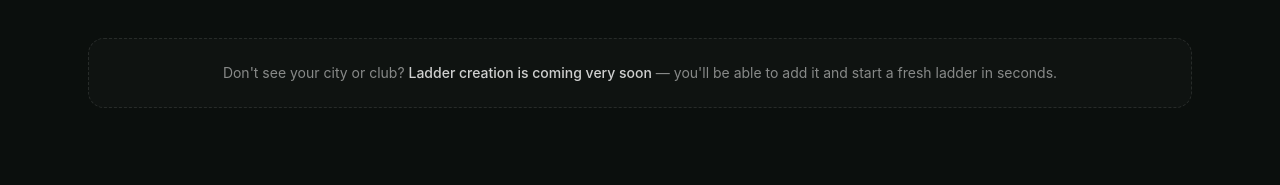
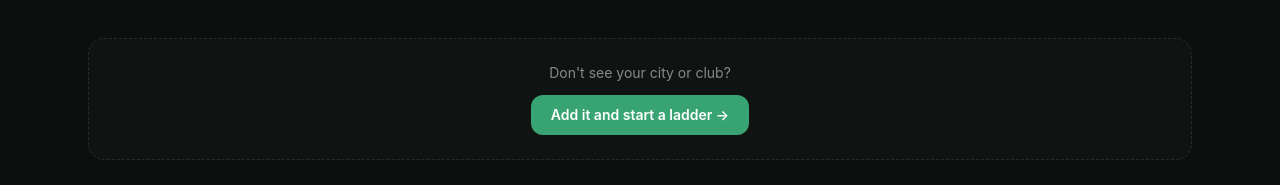
Before and after one commit to anuroopbs/squash-ladder-platform-september-2026, a Next.js app: page / in a window 1280 px wide. Shown: the part 765-950 px from the top of the page. Built offline with nearby package versions, Linux system fonts and the light colour scheme; no server answers; the database is empty.

Commit message:
Update city/club prompt with a link to create
Replaced text about ladder creation with a link to add a city or club.

```diff
--- a/components/explorer/GlobalExplorer.tsx
+++ b/components/explorer/GlobalExplorer.tsx
@@ -1,6 +1,7 @@
 "use client";
 
 import { useMemo, useState } from "react";
+import Link from "next/link";
 import type { CityWithClubCount } from "@/lib/types/database";
 import { CitySearchBar } from "./CitySearchBar";
 import { CityCardGrid } from "./CityCardGrid";
@@ -42,13 +43,13 @@ export function GlobalExplorer({ cities }: { cities: CityWithClubCount[] }) {
       </div>
 
       <div className="mt-10 rounded-2xl border border-dashed border-white/10 bg-white/[0.02] p-6 text-center">
-        <p className="text-sm text-white/50">
-          Don&apos;t see your city or club?{" "}
-          <span className="font-medium text-white/80">
-            Ladder creation is coming very soon
-          </span>{" "}
-          — you&apos;ll be able to add it and start a fresh ladder in seconds.
-        </p>
+        <p className="text-sm text-white/50">Don&apos;t see your city or club?</p>
+        <Link
+          href="/create"
+          className="mt-3 inline-flex items-center gap-1.5 rounded-xl bg-court-500 px-5 py-2.5 text-sm font-semibold text-white transition hover:bg-court-400"
+        >
+          Add it and start a ladder →
+        </Link>
       </div>
     </div>
   );
```
